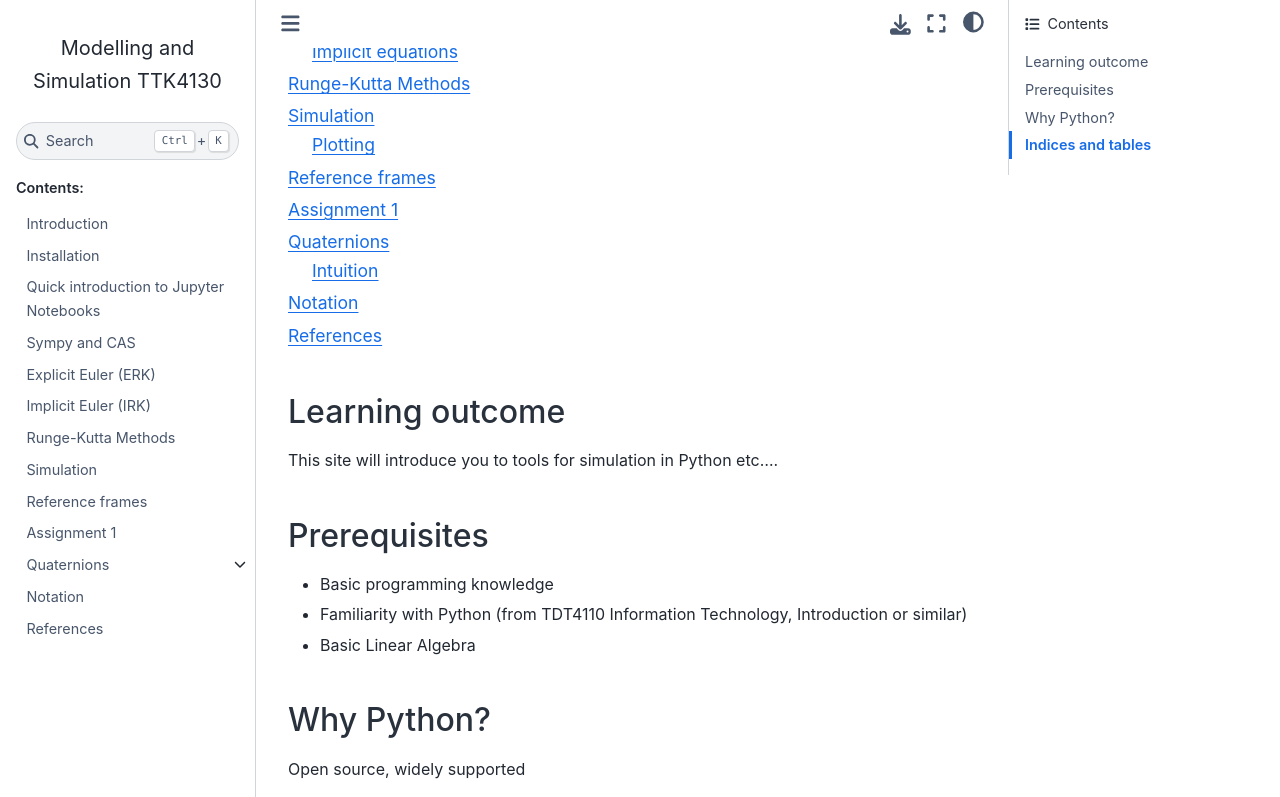
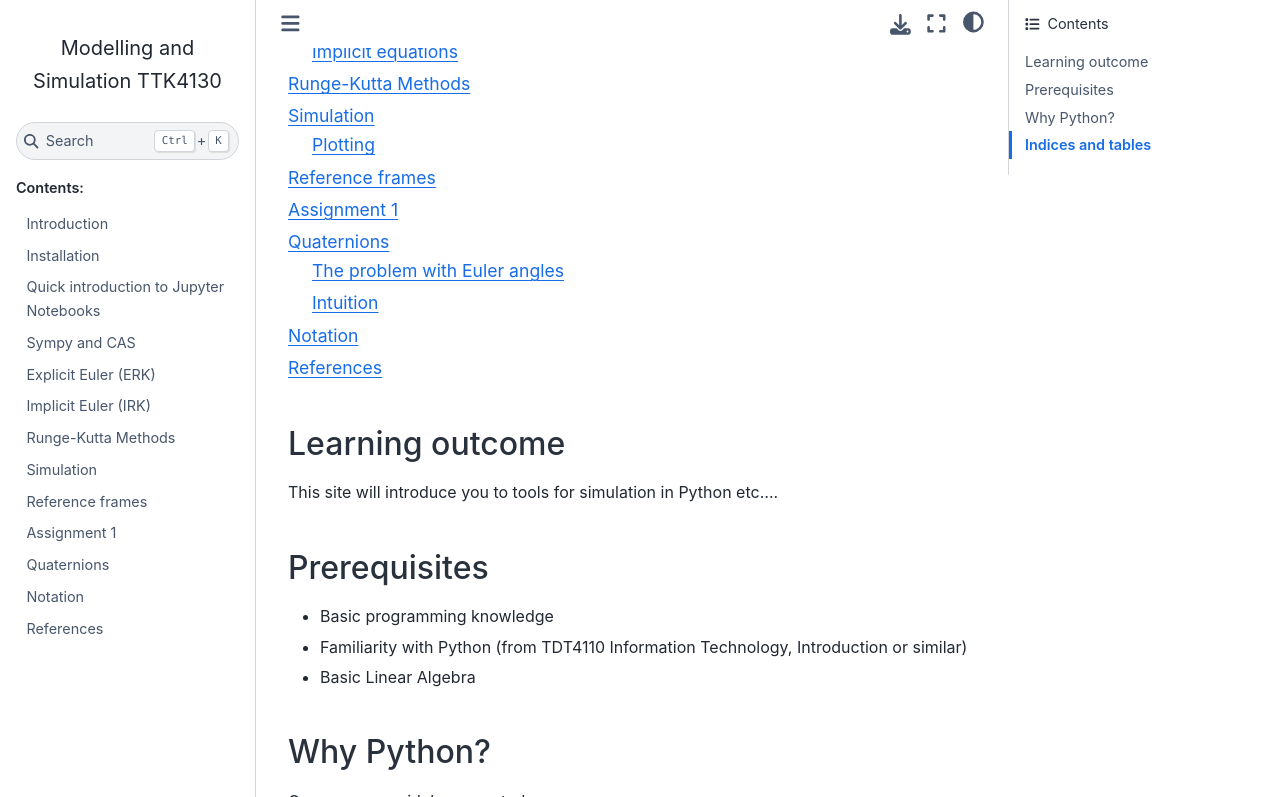
Before and after one commit to TTK4130/ttk4130.github.io, a Sphinx documentation site: the page built from docs/index.rst, in a window 1280 px wide and 900 px high, scrolled down 931 px, cut to the strip 0-797 px from the top of the window. Built offline with Sphinx 7.4.7 and the Sphinx Book theme 1.1.4, drawn with Linux system fonts in a browser that asks for light colours.

Commit message:
Remove toc-tree and add intro section for quaternions (singularity)

```diff
--- a/docs/quaternions.rst
+++ b/docs/quaternions.rst
@@ -2,9 +2,9 @@
 Quaternions
 ============
 
-.. toctree::
-   :maxdepth: 2
-   :caption: Contents:
+
+The problem with Euler angles
+=============================
 
 Intuition
 ==========
```
